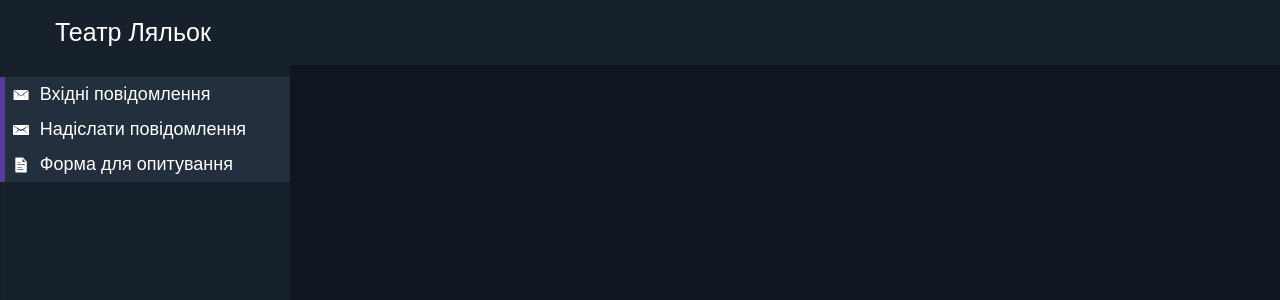
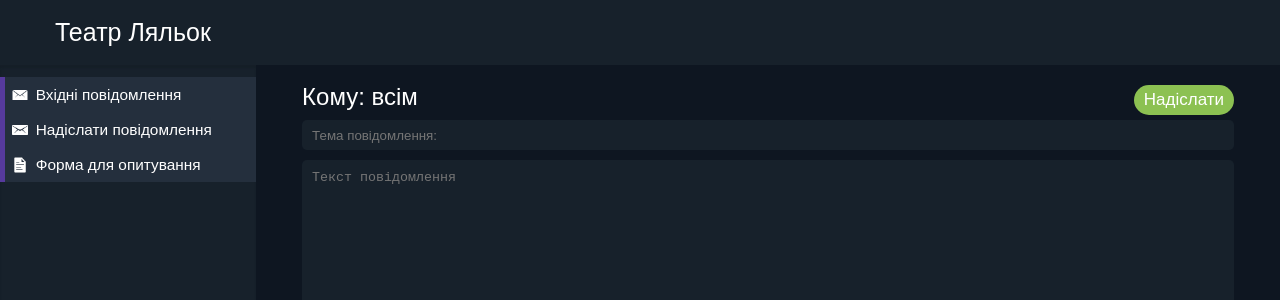
Before and after one commit to net375/theater-schedule-admins, a React (Create React App) app: page /sendpost in a window 1280 px wide. Shown: the top 300 px of the page. Built offline with nearby package versions, Linux system fonts and the light colour scheme.

Commit message:
Created a component for sending posts to all users

```diff
--- a/package.json
+++ b/package.json
@@ -8,6 +8,7 @@
     "@types/react": "16.8.23",
     "@types/react-dom": "16.8.4",
     "@types/react-router-dom": "^4.3.4",
+    "bootstrap": "^4.3.1",
     "react": "^16.8.6",
     "react-dom": "^16.8.6",
     "react-redux": "^7.1.0",
--- a/src/App.tsx
+++ b/src/App.tsx
@@ -2,12 +2,19 @@ import React from 'react';
 import Header from './components/Toolbar/Header';
 import Sidebar from './components/Toolbar/Sidebar';
 import './App.css';
+import { Switch, Route } from 'react-router';
+import SendPostPage from './components/SendPostPage';
 
 const App: React.FC = () => {
   return (
     <div>
       <Header />
-      <Sidebar />
+      <main>
+        <Sidebar />
+        <Switch>
+          <Route path="/sendpost" component={SendPostPage} />
+        </Switch>
+      </main>
     </div>
   );
 }
--- /dev/null
+++ b/src/components/SendPostPage/SendPostPage.css
@@ -0,0 +1,61 @@
+.formHeader{
+    display: flex;
+    color:white;
+    width: 100%;
+    justify-content: space-between;
+    font-size:24px;
+}
+
+.inputs {
+    margin-top: 5px;
+}
+
+.sendPost {
+    margin-left: 20%;
+    color:white;
+    padding: 18px 3.6% 0;
+}
+
+.messageArea {
+    margin-top: 10px;
+    height: 300px;
+    padding: 10px;
+    resize: none;
+}
+
+.saveButton{
+    background-color: #8cc152;
+    color:white;
+    border: none;
+    height: 30px;
+    transition: background-color 0.25s;
+    border-radius: 20px;
+    text-align: center;
+    cursor: default;
+    width: 100px;
+    font-size: 17px;
+    -webkit-appearance: none;
+}
+
+.saveButton:hover{
+    cursor: pointer;
+    background-color: #77a347;
+}
+
+input[type="text"], textarea {
+
+    background-color : #17212b;
+    border: none;
+    border-radius: 5px;
+    color:white;
+    width: 100%;
+    height: 30px;
+    padding: 10px;
+    outline: none;
+    transition: box-shadow 0.4s;
+}
+input[type="text"]:focus, textarea:focus{
+    outline: none !important;
+    border: 1px solid #447ecb;
+    box-shadow: 0 0 5px white;
+}
--- /dev/null
+++ b/src/components/SendPostPage/index.tsx
@@ -0,0 +1,68 @@
+import React from 'react';
+import './SendPostPage.css';
+import { async } from 'q';
+
+interface ISendPostPageProps {
+    isPersonal: false,
+    toUserId: number
+}
+
+interface ISendPostPageState {
+    subject: string,
+    messageText: string
+}
+
+class SendPostPage extends React.Component<ISendPostPageProps, ISendPostPageState> {
+    constructor(props: any) {
+        super(props);
+        this.state = {
+            subject: '',
+            messageText: ''
+        };
+    }
+
+    public handleChange = (e: any) => {
+        switch (e.target.name) {
+            case "subject":
+                this.setState({
+                    subject: e.target.value
+                });
+                break;
+            case "messageText":
+                this.setState({
+                    messageText: e.target.value
+                });
+                break;
+        }
+    }
+
+    public handleSend = async (e: any) => {
+        console.log();
+    }
+
+    public render() {
+        return (
+            <div className="sendPost">
+                <div className="formHeader">
+                    <p>Кому: всім</p>
+
+                    <div className="text-right">
+                        <button className="saveButton" onClick={() => null}>Надіслати</button>
+                    </div>
+                </div>
+                <div className="inputs">
+                    <input type="text" name="subject"
+                        onChange={this.handleChange}
+                        value={this.state.subject}
+                        placeholder="Тема повідомлення:" />
+                    <textarea className="messageArea" name="messageText"
+                        onChange={this.handleChange}
+                        value={this.state.messageText}
+                        placeholder="Текст повідомлення" />
+                </div>
+            </div>
+        );
+    }
+}
+
+export default SendPostPage;
--- a/src/components/Toolbar/Sidebar/Sidebar.css
+++ b/src/components/Toolbar/Sidebar/Sidebar.css
@@ -1,6 +1,6 @@
 .sidebar {
     position: fixed;
-    width: 290px;
+    width: 20%;
     height: 100%;
     background-color: #17212b;
 
@@ -17,9 +17,3 @@
     text-align: center;
     font-size: 1.1rem;
 }
-
-@media screen and (max-width: 1200px) {
-    .sidebar {
-        width: 25%;
-    }
-}
--- a/src/components/Toolbar/Sidebar/SidebarItem/SidebarItem.module.css
+++ b/src/components/Toolbar/Sidebar/SidebarItem/SidebarItem.module.css
@@ -4,7 +4,7 @@
     display: flex;
     align-items: center;
     height: 35px;
-    font-size: 18px;
+    font-size: 1.2vw;
     border-left: 5px solid transparent;
     padding: 0 0 0 12%;
 
--- a/src/components/Toolbar/Sidebar/index.tsx
+++ b/src/components/Toolbar/Sidebar/index.tsx
@@ -21,7 +21,7 @@ class Sidebar extends React.Component {
                         id={1}
                         name="Надіслати повідомлення"
                         imgSrc={sendLogo}
-                        path=""
+                        path="/sendpost"
                         clicked={null}
                     />
                     <SidebarItem
```
Also changed, not shown: 1 other file (tests, documents, lock files or other folders).
